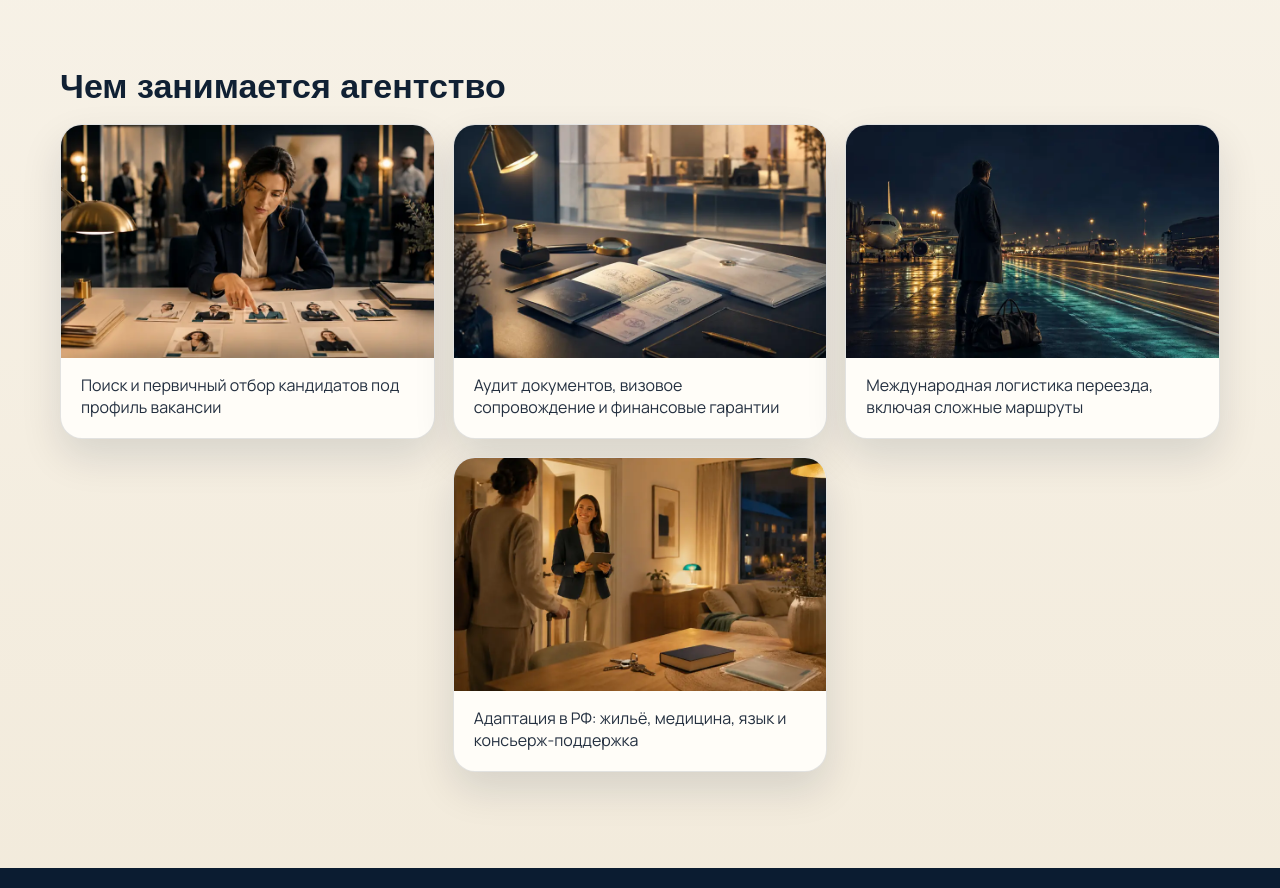
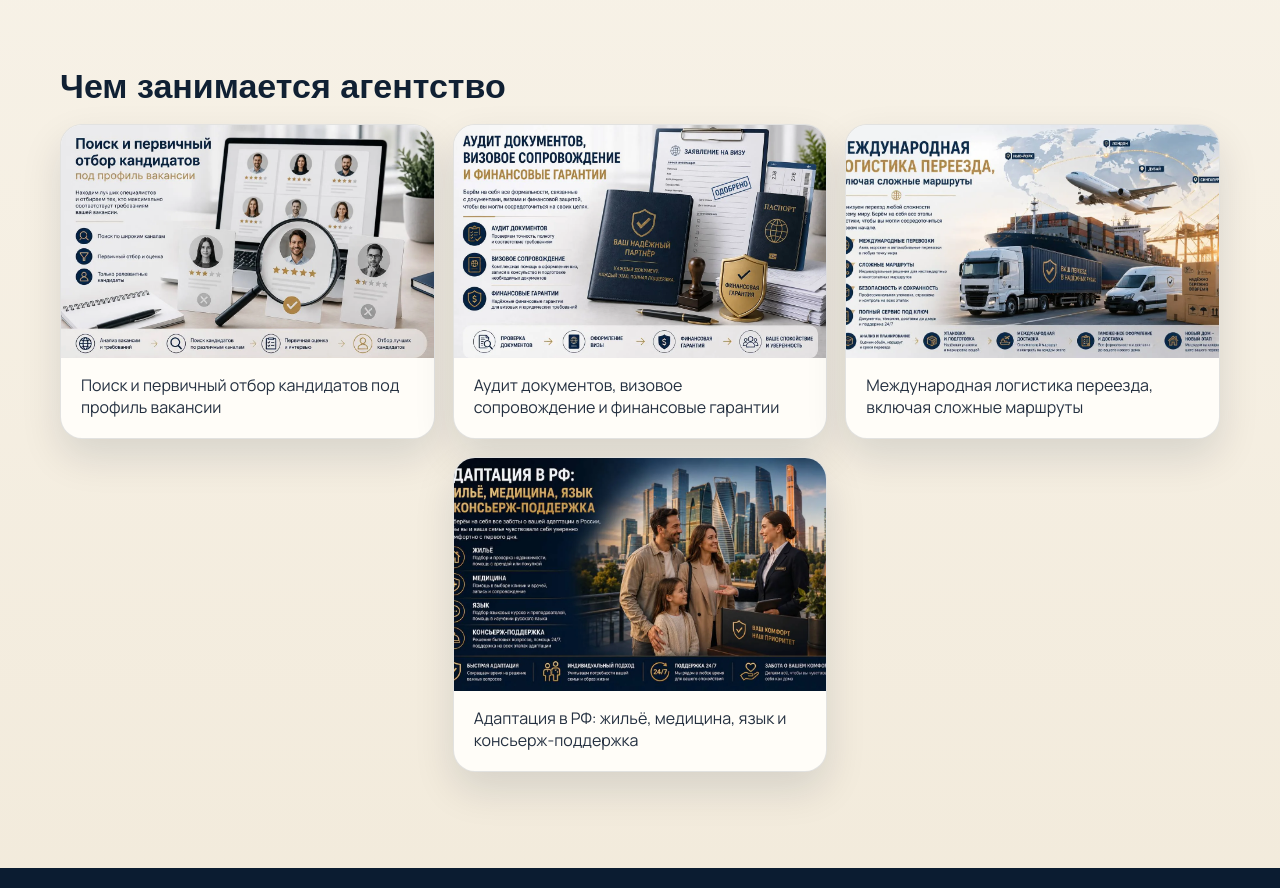
Before and after one commit to fdavis10/safety-market, a React (Vite) app in the folder frontend/: page / in a window 1280 px wide. Shown: the part 660-1548 px from the top of the page. Built offline with nearby package versions, Linux system fonts and the light colour scheme; no server answers; a web font is replaced by a local one; what i18n-iso-countries would draw is missing.

Commit message:
Wire home activity grid to locale-specific covers.
Co-authored-by: Cursor <cursoragent@cursor.com>

```diff
--- a/frontend/src/pages/Home.jsx
+++ b/frontend/src/pages/Home.jsx
@@ -2,18 +2,14 @@ import { useEffect, useState } from 'react'
 import { Link } from 'react-router-dom'
 import { api } from '../api'
 import Logo from '../components/Logo'
-import searchImg from '../assets/activity/searching.webp'
-import auditImg from '../assets/activity/auditdocuments.webp'
-import logisticImg from '../assets/activity/world_logistic.webp'
-import adaptImg from '../assets/activity/adaptaion.webp'
+import { activityImages } from '../data/activityImages'
 import { useLocale } from '../i18n/LocaleContext'
 import { getDefaultSite } from '../i18n/content'
-
-const ACTIVITY_IMAGES = [searchImg, auditImg, logisticImg, adaptImg]
 
 export default function Home() {
   const { t, lang, localizeSite } = useLocale()
   const [site, setSite] = useState(() => getDefaultSite(lang))
+  const covers = activityImages(lang)
 
   useEffect(() => {
     setSite(getDefaultSite(lang))
@@ -66,11 +62,11 @@ export default function Home() {
           <h2>{t('home.activityTitle')}</h2>
           <div className="activity-grid">
             {localized.activity.map((item, index) => (
-              <article key={item} className={`activity-card ${ACTIVITY_IMAGES[index] ? 'has-cover' : ''}`}>
-                {ACTIVITY_IMAGES[index] ? (
+              <article key={item} className={`activity-card ${covers[index] ? 'has-cover' : ''}`}>
+                {covers[index] ? (
                   <img
                     className="cover"
-                    src={ACTIVITY_IMAGES[index]}
+                    src={covers[index]}
                     alt=""
                     loading={index === 0 ? 'eager' : 'lazy'}
                     decoding="async"
```
